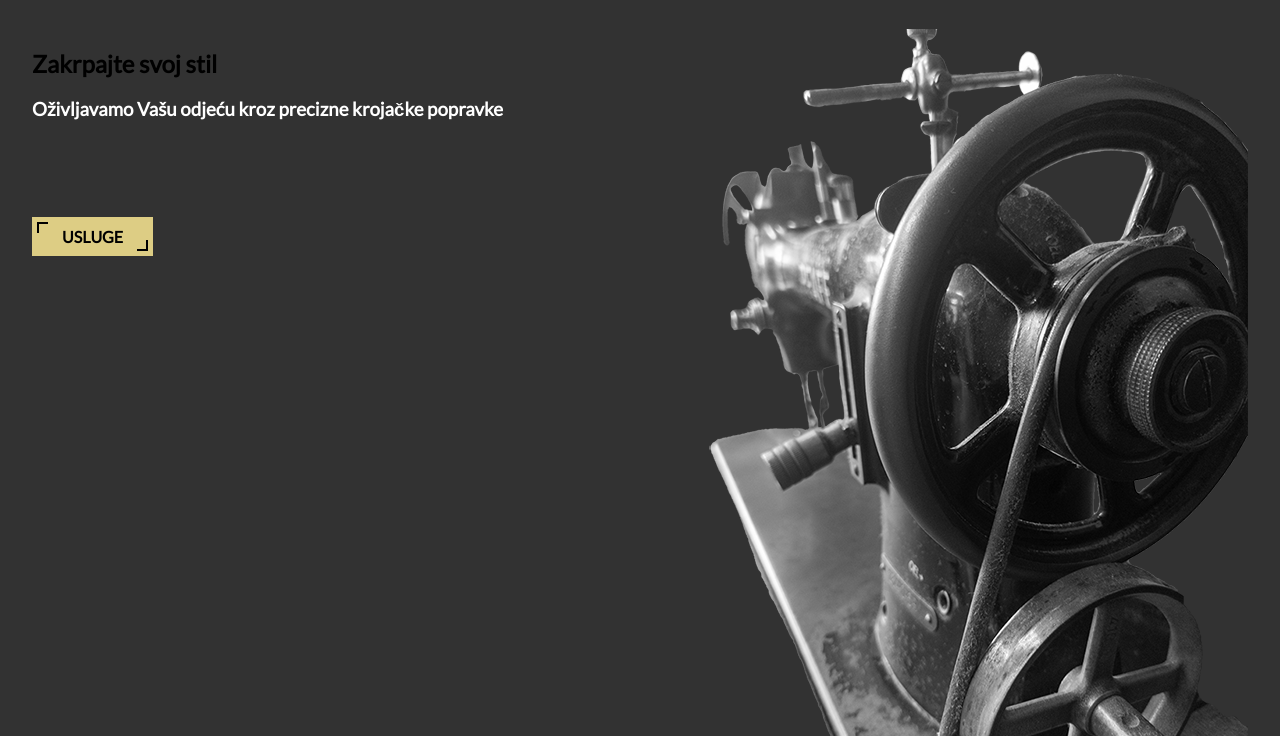
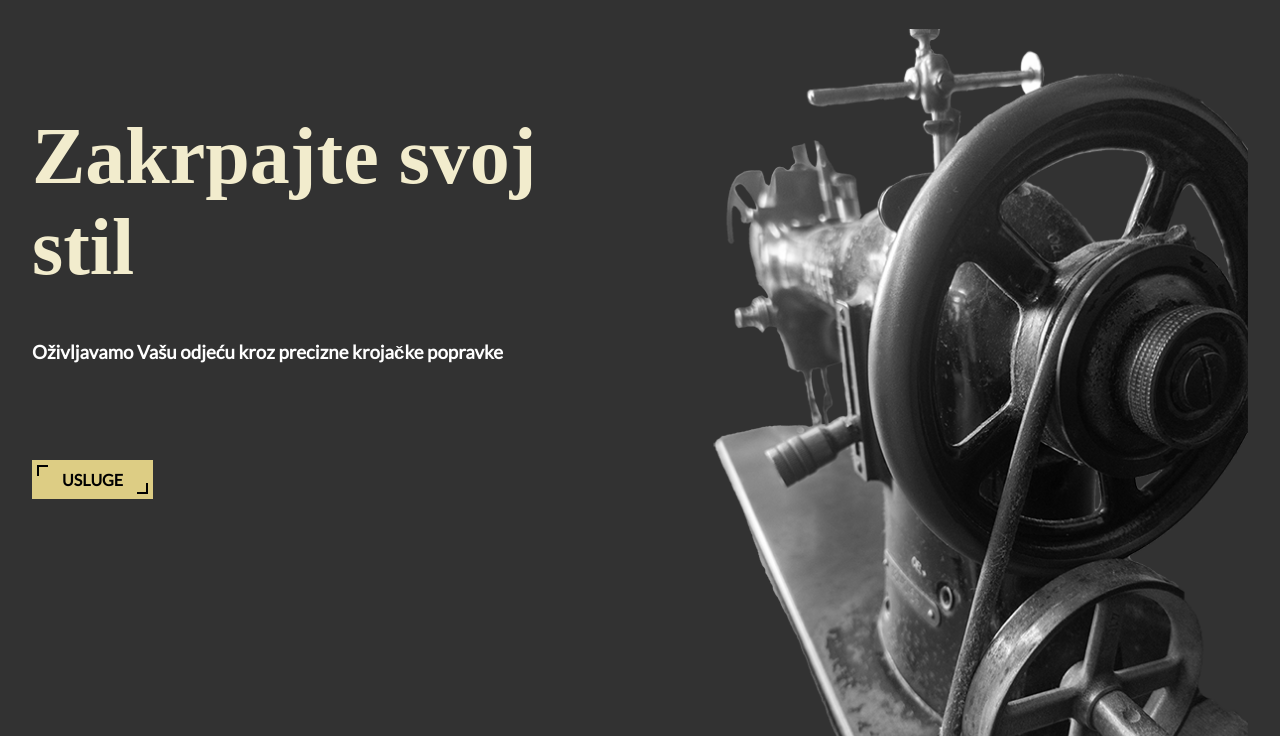
Before and after one commit to salonRudolf/krojackiSalonRudolf, a website: page index.html in a window 1280 px wide. Shown: the part 64-800 px from the top of the page. Drawn offline with nearby package versions, Linux system fonts and the light colour scheme; no server answers; a web font is replaced by a local one.

Commit message:
Add files via upload
stavljen h1 umjesto h2 na hero stranici

```diff
--- a/style.css
+++ b/style.css
@@ -84,7 +84,7 @@ body {
     width: 5em;
 }
 
-.hero-content h2 {
+.hero-content h1 {
     color: var(--svjetlabez);
     font-family: 'Playfair Display', serif;
     font-weight: 900;
```
